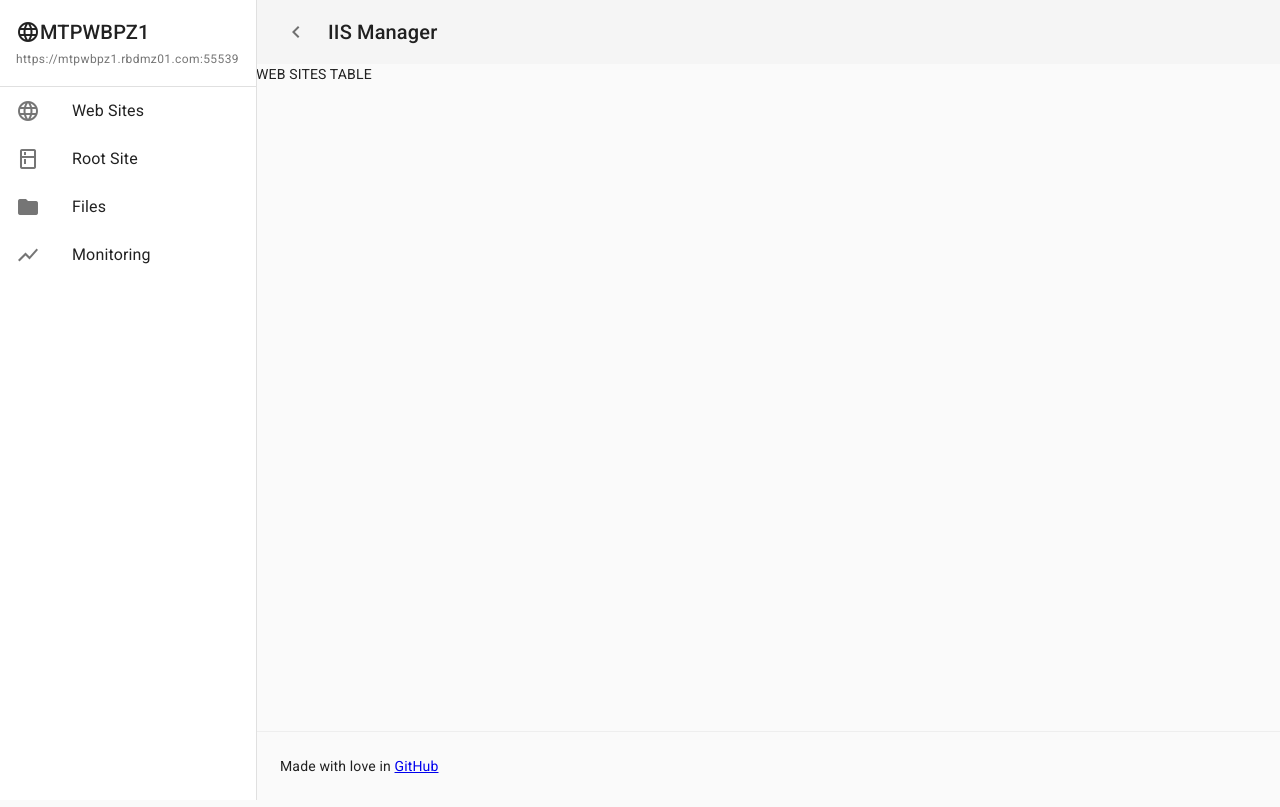
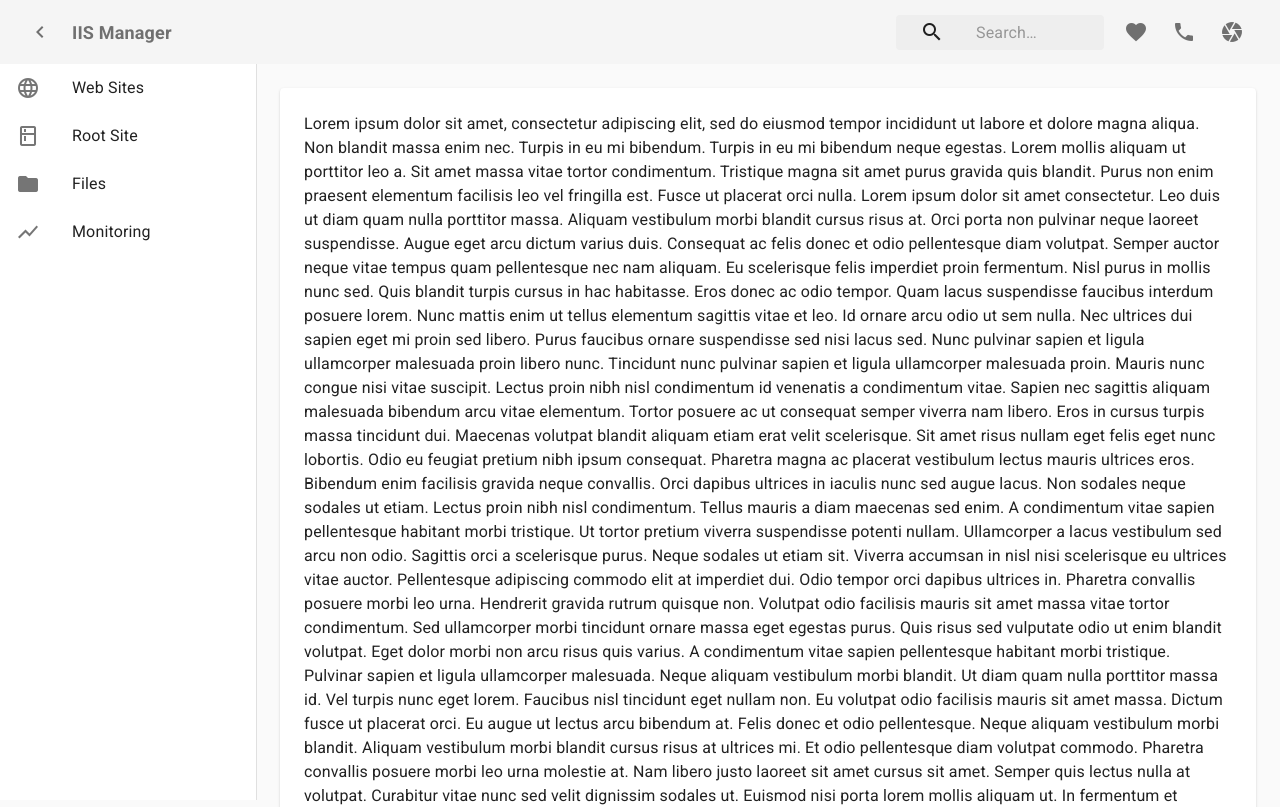
Before and after one commit to pauldevson/iis-reactmanager, a React (Create React App) app: page /server/web-sites in a window 1280 px wide. Shown: the top 807 px of the page. Built offline with nearby package versions, Linux system fonts and the light colour scheme.

Commit message:
Header mucked up from mui-layout

```diff
--- a/src/App.js
+++ b/src/App.js
@@ -4,7 +4,7 @@
 import { createMuiTheme } from '@material-ui/core/styles';
 import { ThemeProvider } from '@material-ui/styles';
 import teal from '@material-ui/core/colors/teal';
-import { Root, config } from 'Layout';
+import { Root, config, presets } from 'Layout';
 import Home from 'components/Home';
 import NotFound from 'components/NotFound';
 import Connect from 'components/Connect';
--- a/src/Layout/Header.js
+++ b/src/Layout/Header.js
@@ -10,13 +10,13 @@
   root: {
     transition: transitions.create(['margin', 'width'], {
       easing: transitions.easing.sharp,
-      duration: transitions.duration.leavingScreen,
-    }),
+      duration: transitions.duration.leavingScreen
+    })
   },
   menuButton: {
     marginLeft: -8,
-    marginRight: 8,
-  },
+    marginRight: 8
+  }
 });
 
 const createGet = (
@@ -24,7 +24,7 @@
   normal,
   shrink,
   pushed,
-  unsqueeze,
+  unsqueeze
 ) => () => {
   if (clipped || navAnchor !== 'left') return normal;
   if (navVariant === 'persistent' && open) {
@@ -65,14 +65,14 @@
     navVariant,
     headerPosition,
     open,
-    setOpen,
+    setOpen
   } = ctx;
   const getWidth = createGet(
     ctx,
     '100%',
     `calc(100% - ${collapsedWidth}px)`,
     `calc(100% - ${navWidth}px)`,
-    '100%',
+    '100%'
   );
   const getMargin = createGet(ctx, 0, collapsedWidth, navWidth, navWidth);
   const shouldRenderMenu = navVariant !== 'permanent' && !!menuIcon;
@@ -87,7 +87,7 @@
         ...style,
         zIndex: clipped ? theme.zIndex.drawer + 1 : theme.zIndex.appBar,
         width: getWidth(),
-        marginLeft: getMargin(),
+        marginLeft: getMargin()
       }}
     >
       <Toolbar {...toolbarProps}>
@@ -113,8 +113,8 @@
   toolbarProps: PropTypes.shape({}),
   menuIcon: PropTypes.shape({
     inactive: PropTypes.node.isRequired,
-    active: PropTypes.node,
-  }),
+    active: PropTypes.node
+  })
 };
 Header.defaultProps = {
   className: '',
@@ -122,7 +122,7 @@
   style: {},
   position: 'relative',
   toolbarProps: {},
-  menuIcon: null,
+  menuIcon: null
 };
 
 export default withTheme(withStyles(styles, { name: 'MuiHeader' })(Header));
--- a/src/Layout/index.js
+++ b/src/Layout/index.js
@@ -34,13 +34,14 @@
   },
   clipped: {
     xs: true,
-    sm: false,
-    md: false
+    sm: true,
+    md: true
   },
   headerPosition: {
     xs: 'relative',
     sm: 'relative',
-    md: 'sticky'
+    md: 'fixed',
+    lg: 'fixed'
   },
   squeezed: {
     xs: true,
@@ -53,3 +54,47 @@
     md: true
   }
 };
+
+export const clippedConfig = {
+  navAnchor: 'left',
+  navVariant: {
+    xs: 'temporary',
+    sm: 'temporary',
+    md: 'persistent'
+  },
+  navWidth: {
+    xs: 240,
+    sm: 256,
+    md: 256
+  },
+  collapsible: {
+    xs: false,
+    sm: false,
+    md: false
+  },
+  collapsedWidth: {
+    xs: 64,
+    sm: 64,
+    md: 64
+  },
+  clipped: {
+    xs: true,
+    sm: true,
+    md: true
+  },
+  headerPosition: {
+    xs: 'fixed',
+    sm: 'fixed',
+    md: 'fixed'
+  },
+  squeezed: {
+    xs: true,
+    sm: true,
+    md: true
+  },
+  footerShrink: {
+    xs: false,
+    sm: false,
+    md: true
+  }
+};
--- a/src/components/Connect/index.js
+++ b/src/components/Connect/index.js
@@ -42,10 +42,6 @@
   }
 }));
 
-const ConnectLink = React.forwardRef((props, ref) => (
-  <RouterLink innerRef={ref} to="/server/websites" {...props} />
-));
-
 const Connect = ({ history }) => {
   const classes = useStyles();
 
@@ -65,7 +61,7 @@
   const connect = () => setConnecting(true);
 
   useEffect(() => {
-    if (connecting) setTimeout(() => history.push('/server/websites'), 1000);
+    if (connecting) setTimeout(() => history.push('/server/web-sites'), 1000);
   }, [connecting, history]);
 
   return (
--- a/src/components/WebServer/Layout.js
+++ b/src/components/WebServer/Layout.js
@@ -5,12 +5,20 @@
 import ChevronLeftIcon from '@material-ui/icons/ChevronLeft';
 import ChevronRightIcon from '@material-ui/icons/ChevronRight';
 import Fade from '@material-ui/core/Fade';
+import { makeStyles } from '@material-ui/core/styles';
 import { Header, Nav, Content, Footer } from 'Layout';
 import NavList from './NavList';
 import NavHeader from './NavHeader';
+import WebSites from './WebSites/';
+import ToolBar from './ToolBar';
 
-export default class WebServerLayout extends Component {
-  render() {
+const useStyles = makeStyles(theme => ({
+  toolbar: theme.mixins.toolbar
+}));
+
+const WebServerLayout = () => {
+  const classes = useStyles();
+
   return (
     <>
       <Fade in={true} timeout={1000}>
@@ -20,9 +28,10 @@
             active: <ChevronLeftIcon />
           }}
         >
-            <Typography variant="h6">IIS Manager</Typography>
+          <ToolBar />
         </Header>
       </Fade>
+
       <Fade in={true} timeout={1500}>
         <Nav
           collapsedIcon={{
@@ -35,17 +44,16 @@
             ctx => null
           }
         >
-            <NavHeader />
+          <div className={classes.toolbar} />
+          {/* <NavHeader /> */}
           <NavList />
         </Nav>
       </Fade>
       <Fade in={true} timeout={500}>
         <Content>
+          <div className={classes.toolbar} />
           <Switch>
-              <Route
-                path="/server/web-sites"
-                component={() => <span>WEB SITES TABLE</span>}
-              />
+            <Route path="/server/web-sites" component={WebSites} />
             <Route
               path="/server/root-site"
               component={() => <span>SITE SETTINGS FOR ROOT</span>}
@@ -70,5 +78,6 @@
       </Fade>
     </>
   );
-  }
-}
+};
+
+export default WebServerLayout;
--- /dev/null
+++ b/src/components/WebServer/ToolBar.js
@@ -0,0 +1,128 @@
+import React from 'react';
+import PropTypes from 'prop-types';
+import { withStyles, useTheme } from '@material-ui/core/styles';
+import InputBase from '@material-ui/core/InputBase';
+import Icon from '@material-ui/core/Icon';
+import IconButton from '@material-ui/core/IconButton';
+import Typography from '@material-ui/core/Typography';
+import useMediaQuery from '@material-ui/core/useMediaQuery';
+
+const styles = ({ spacing, transitions, breakpoints, palette, shape }) => ({
+  header: {
+    fontWeight: 900,
+    minWidth: 0,
+    fontSize: 18
+  },
+  grow: {
+    flexGrow: 1
+  },
+  search: {
+    position: 'relative',
+    marginRight: 8,
+    borderRadius: shape.borderRadius,
+    background: palette.grey[200],
+    '&:hover': {
+      background: palette.grey[300]
+    },
+    marginLeft: 0,
+    width: '100%',
+    [breakpoints.up('sm')]: {
+      marginLeft: spacing(1),
+      width: 'auto'
+    }
+  },
+  searchIcon: {
+    width: spacing(9),
+    height: '100%',
+    position: 'absolute',
+    pointerEvents: 'none',
+    display: 'flex',
+    alignItems: 'center',
+    justifyContent: 'center'
+  },
+  inputRoot: {
+    color: 'inherit',
+    width: '100%'
+  },
+  inputInput: {
+    borderRadius: 4,
+    paddingTop: spacing(1),
+    paddingRight: spacing(1),
+    paddingBottom: spacing(1),
+    paddingLeft: spacing(10),
+    transition: transitions.create('width'),
+    width: '100%',
+    [breakpoints.up('sm')]: {
+      width: 120,
+      '&:focus': {
+        width: 200
+      }
+    }
+  }
+});
+
+const ToolBar = ({ classes, screen }) => {
+  const theme = useTheme();
+  const xs = useMediaQuery(theme.breakpoints.only('xs'));
+  const sm = useMediaQuery(theme.breakpoints.only('sm'));
+  const md = useMediaQuery(theme.breakpoints.up('md'));
+  // const lg = useMediaQuery(theme.breakpoints.up('lg'));
+  return (
+    <>
+      <Typography noWrap color={'textSecondary'} className={classes.header}>
+        IIS Manager
+      </Typography>
+      <div className={classes.grow} />
+      <div className={classes.search}>
+        <div className={classes.searchIcon}>
+          <Icon>search</Icon>
+        </div>
+        <InputBase
+          placeholder="Search…"
+          classes={{
+            root: classes.inputRoot,
+            input: classes.inputInput
+          }}
+        />
+      </div>
+      {xs && (
+        <IconButton>
+          <Icon>more_vert</Icon>
+        </IconButton>
+      )}
+      {sm && (
+        <>
+          <IconButton>
+            <Icon>favorite</Icon>
+          </IconButton>
+          <IconButton>
+            <Icon>more_vert</Icon>
+          </IconButton>
+        </>
+      )}
+      {md && (
+        <>
+          <IconButton>
+            <Icon>favorite</Icon>
+          </IconButton>
+          <IconButton>
+            <Icon>phone</Icon>
+          </IconButton>
+          <IconButton>
+            <Icon>camera</Icon>
+          </IconButton>
+        </>
+      )}
+    </>
+  );
+};
+
+ToolBar.propTypes = {
+  screen: PropTypes.string.isRequired,
+  classes: PropTypes.shape({}).isRequired
+};
+ToolBar.defaultProps = {
+  screen: null
+};
+
+export default withStyles(styles)(ToolBar);
--- /dev/null
+++ b/src/components/WebServer/WebSites/index.js
@@ -0,0 +1,91 @@
+import React from 'react';
+import { Typography, Box, Paper, Container } from '@material-ui/core';
+import { makeStyles } from '@material-ui/core/styles';
+
+const useStyles = makeStyles(theme => ({
+  container: {
+    padding: theme.spacing(3)
+  },
+  tableContainer: {
+    padding: theme.spacing(3)
+  }
+}));
+
+const WebSites = () => {
+  const classes = useStyles();
+  return (
+    <Container maxWidth="lg" className={classes.container}>
+      <Paper elevation={1} className={classes.tableContainer}>
+        <Typography variant="body1">
+          Lorem ipsum dolor sit amet, consectetur adipiscing elit, sed do
+          eiusmod tempor incididunt ut labore et dolore magna aliqua. Non
+          blandit massa enim nec. Turpis in eu mi bibendum. Turpis in eu mi
+          bibendum neque egestas. Lorem mollis aliquam ut porttitor leo a. Sit
+          amet massa vitae tortor condimentum. Tristique magna sit amet purus
+          gravida quis blandit. Purus non enim praesent elementum facilisis leo
+          vel fringilla est. Fusce ut placerat orci nulla. Lorem ipsum dolor sit
+          amet consectetur. Leo duis ut diam quam nulla porttitor massa. Aliquam
+          vestibulum morbi blandit cursus risus at. Orci porta non pulvinar
+          neque laoreet suspendisse. Augue eget arcu dictum varius duis.
+          Consequat ac felis donec et odio pellentesque diam volutpat. Semper
+          auctor neque vitae tempus quam pellentesque nec nam aliquam. Eu
+          scelerisque felis imperdiet proin fermentum. Nisl purus in mollis nunc
+          sed. Quis blandit turpis cursus in hac habitasse. Eros donec ac odio
+          tempor. Quam lacus suspendisse faucibus interdum posuere lorem. Nunc
+          mattis enim ut tellus elementum sagittis vitae et leo. Id ornare arcu
+          odio ut sem nulla. Nec ultrices dui sapien eget mi proin sed libero.
+          Purus faucibus ornare suspendisse sed nisi lacus sed. Nunc pulvinar
+          sapien et ligula ullamcorper malesuada proin libero nunc. Tincidunt
+          nunc pulvinar sapien et ligula ullamcorper malesuada proin. Mauris
+          nunc congue nisi vitae suscipit. Lectus proin nibh nisl condimentum id
+          venenatis a condimentum vitae. Sapien nec sagittis aliquam malesuada
+          bibendum arcu vitae elementum. Tortor posuere ac ut consequat semper
+          viverra nam libero. Eros in cursus turpis massa tincidunt dui.
+          Maecenas volutpat blandit aliquam etiam erat velit scelerisque. Sit
+          amet risus nullam eget felis eget nunc lobortis. Odio eu feugiat
+          pretium nibh ipsum consequat. Pharetra magna ac placerat vestibulum
+          lectus mauris ultrices eros. Bibendum enim facilisis gravida neque
+          convallis. Orci dapibus ultrices in iaculis nunc sed augue lacus. Non
+          sodales neque sodales ut etiam. Lectus proin nibh nisl condimentum.
+          Tellus mauris a diam maecenas sed enim. A condimentum vitae sapien
+          pellentesque habitant morbi tristique. Ut tortor pretium viverra
+          suspendisse potenti nullam. Ullamcorper a lacus vestibulum sed arcu
+          non odio. Sagittis orci a scelerisque purus. Neque sodales ut etiam
+          sit. Viverra accumsan in nisl nisi scelerisque eu ultrices vitae
+          auctor. Pellentesque adipiscing commodo elit at imperdiet dui. Odio
+          tempor orci dapibus ultrices in. Pharetra convallis posuere morbi leo
+          urna. Hendrerit gravida rutrum quisque non. Volutpat odio facilisis
+          mauris sit amet massa vitae tortor condimentum. Sed ullamcorper morbi
+          tincidunt ornare massa eget egestas purus. Quis risus sed vulputate
+          odio ut enim blandit volutpat. Eget dolor morbi non arcu risus quis
+          varius. A condimentum vitae sapien pellentesque habitant morbi
+          tristique. Pulvinar sapien et ligula ullamcorper malesuada. Neque
+          aliquam vestibulum morbi blandit. Ut diam quam nulla porttitor massa
+          id. Vel turpis nunc eget lorem. Faucibus nisl tincidunt eget nullam
+          non. Eu volutpat odio facilisis mauris sit amet massa. Dictum fusce ut
+          placerat orci. Eu augue ut lectus arcu bibendum at. Felis donec et
+          odio pellentesque. Neque aliquam vestibulum morbi blandit. Aliquam
+          vestibulum morbi blandit cursus risus at ultrices mi. Et odio
+          pellentesque diam volutpat commodo. Pharetra convallis posuere morbi
+          leo urna molestie at. Nam libero justo laoreet sit amet cursus sit
+          amet. Semper quis lectus nulla at volutpat. Curabitur vitae nunc sed
+          velit dignissim sodales ut. Euismod nisi porta lorem mollis aliquam
+          ut. In fermentum et sollicitudin ac orci phasellus egestas. At
+          elementum eu facilisis sed odio morbi quis commodo odio. Iaculis urna
+          id volutpat lacus laoreet. Tellus molestie nunc non blandit massa enim
+          nec. Bibendum est ultricies integer quis auctor elit sed. Orci
+          phasellus egestas tellus rutrum tellus. Massa id neque aliquam
+          vestibulum morbi blandit cursus risus. Dictum at tempor commodo
+          ullamcorper. Rutrum tellus pellentesque eu tincidunt tortor aliquam
+          nulla facilisi cras. Dolor sed viverra ipsum nunc aliquet bibendum
+          enim. Egestas pretium aenean pharetra magna ac. Ullamcorper velit sed
+          ullamcorper morbi tincidunt ornare massa eget. Ut venenatis tellus in
+          metus vulputate eu. Elementum facilisis leo vel fringilla est
+          ullamcorper eget. Enim eu turpis egestas pretium aenean pharetra
+          magna.
+        </Typography>
+      </Paper>
+    </Container>
+  );
+};
+export default WebSites;
```
Also changed, not shown: src/Layout/Nav.js (+14 -14 lines), src/Layout/layoutPresets.js (+19 -17 lines), src/components/WebServer/NavList.js (+19 -3 lines). Lines whose indentation alone changed are shown as unchanged.
